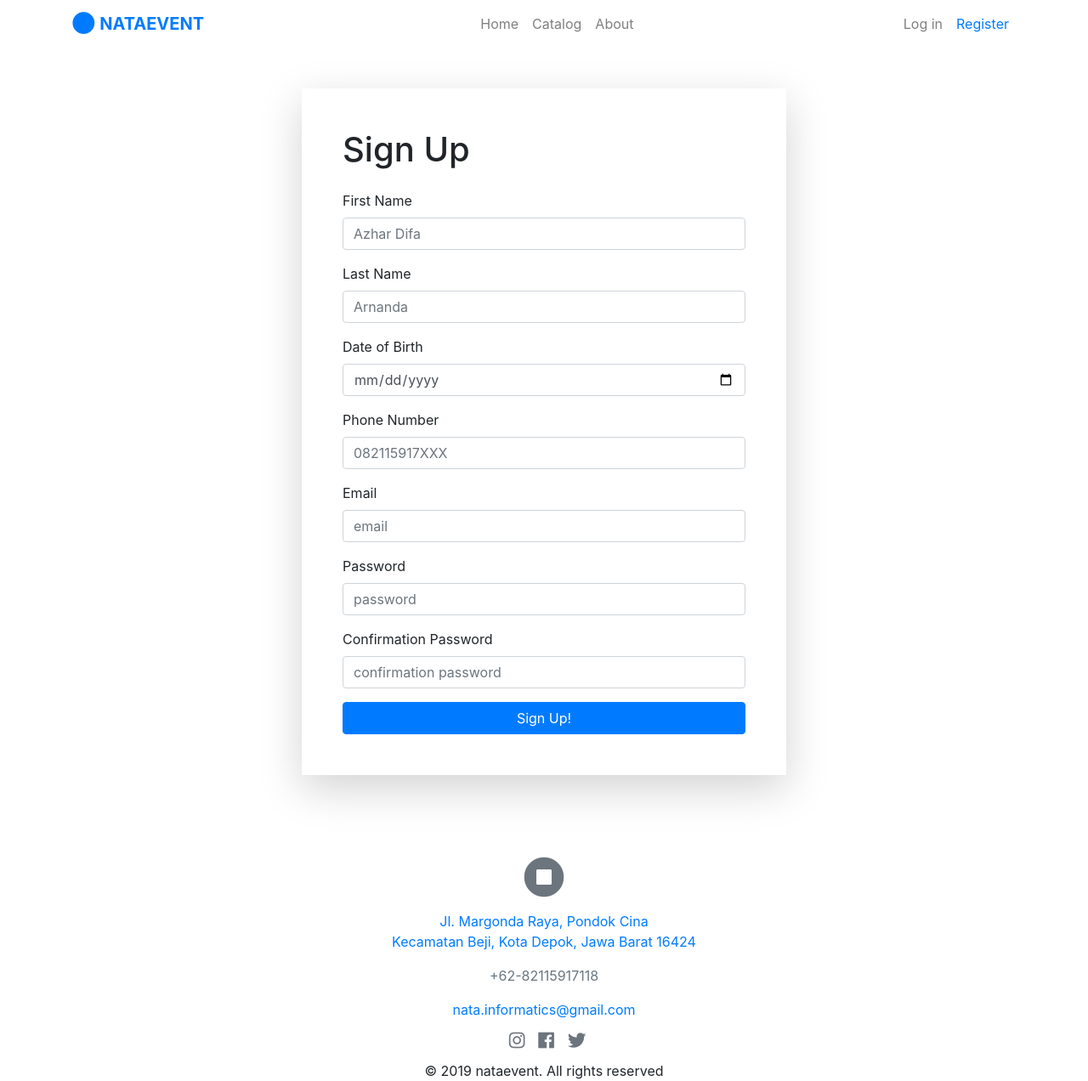
After one commit to nata-informatics/nata-web, a Django app: page /base/sign_up/ in a window 1280 px wide. The commit adds this page. Shown: the whole page at 85% size. Run offline with Django 3.2, Linux system fonts and the light colour scheme; parts of the project's set-up code (start-up, migrations or seed data) failed here and were passed over; some libraries are stand-ins or nearby versions.

Commit message:
Frontend: add sign up page

```diff
--- /dev/null
+++ b/nataweb/base/forms.py
@@ -0,0 +1,115 @@
+from django import forms
+from django.core.exceptions import ValidationError
+from django.utils.translation import ugettext_lazy as _
+
+class NataUser(forms.Form):
+    first_name = forms.CharField(
+        max_length=20,
+        label='First Name',
+        label_suffix='',
+        widget=forms.TextInput(
+            attrs={
+                'class': 'form-control',
+                'placeholder': 'Azhar Difa',
+                'required': 'required',
+                'type': 'text',
+                }
+            )
+        )
+
+    last_name = forms.CharField(
+        max_length=20,
+        label='Last Name',
+        label_suffix='',
+        widget=forms.TextInput(
+            attrs={
+                'class': 'form-control',
+                'placeholder': 'Arnanda',
+                'required': 'required',
+                'type': 'text',
+                }
+            )
+        )
+
+    date_of_birth = forms.DateField(
+        label='Date of Birth',
+        label_suffix='',
+        widget=forms.DateInput(
+            attrs={
+                'class': 'form-control',
+                'required': 'required',
+                'type': 'date'
+                }
+            )
+        )
+
+    phone_number = forms.DecimalField(
+        max_digits=13,
+        label='Phone Number',
+        label_suffix='',
+        widget=forms.TextInput(
+            attrs={
+                'class': 'form-control',
+                'placeholder': '082115917XXX',
+                'required': 'required',
+                'type': 'text'
+                }
+            )
+        )
+
+
+    email = forms.EmailField(
+        label='Email',
+        label_suffix='',
+        widget=forms.EmailInput(
+            attrs={
+                'class': 'form-control',
+                'placeholder': 'email',
+                'required': 'required',
+                'type': 'email'
+                }
+            )
+        )
+
+    password = forms.CharField(
+        label='Password',
+        label_suffix='',
+        widget=forms.TextInput(
+            attrs={
+                'class': 'form-control',
+                'placeholder': 'password',
+                'required': 'required',
+                'type': 'password'
+                }
+            )
+        )
+
+    password2 = forms.CharField(
+        label='Confirmation Password',
+        label_suffix='',
+        widget=forms.TextInput(
+            attrs={
+                'class': 'form-control',
+                'placeholder': 'confirmation password',
+                'required': 'required',
+                'type': 'password'
+                }
+            )
+        )
+
+    # def clean_password(self):
+    #     data = self.cleaned_data['password']
+    #     data_2 = self.cleaned_data['password2']
+
+    #     if data != data_2 :
+    #         raise ValidationError(_('Confirmation password invalid!'))
+
+    #     return data
+
+    def clean_first_name(self):
+        data = self.cleaned_data['first_name']
+
+        if len(data) > 20 :
+            raise ValidationError(_('Too much character!'))
+
+        return data
--- a/nataweb/base/templates/header-azhar.html
+++ b/nataweb/base/templates/header-azhar.html
@@ -20,7 +20,7 @@
             {% else %}
             <ul class="navbar-nav">
                 <li class="nav-item"> <a class="nav-link" href="/accounts/login/">Log in</a> </li>
-                <li class="nav-item"> <a class="nav-link text-primary" href="#">Register</a> </li>
+                <li class="nav-item"> <a class="nav-link text-primary" href="/base/sign_up/">Register</a> </li>
             </ul>
             {% endif %}
           </div>
--- /dev/null
+++ b/nataweb/base/templates/sign_up.html
@@ -0,0 +1,18 @@
+{% extends 'base-azhar.html' %}
+
+{% block title %}
+Sign Up
+{% endblock %}
+
+{% block content %}
+<div class="row">
+    <div class="mx-auto col-md-6 col-10 bg-white p-5 shadow-lg" style="">
+      <h1 class="mb-4">Sign Up</h1>
+      <form class="text-left" method="POST">
+        {% csrf_token %}
+        {{form.as_p}}
+        <button type="submit" class="btn btn-primary btn-block mt-3">Sign Up!</button>
+      </form>
+    </div>
+</div>
+{% endblock %}
--- a/nataweb/base/urls.py
+++ b/nataweb/base/urls.py
@@ -3,5 +3,6 @@ from . import views
 
 
 urlpatterns = [
-    path('', views.test_base, name='test_base')
+    path('', views.test_base, name='test_base'),
+    path('sign_up/', views.sign_up, name='sign_up')
 ]
--- a/nataweb/base/views.py
+++ b/nataweb/base/views.py
@@ -1,5 +1,38 @@
 from django.shortcuts import render
+from django.http import HttpResponseRedirect
+from django.urls import reverse
+from base.forms import NataUser
 
 # Create your views here.
 def test_base(request):
     return render(request, 'base.html')
+
+def sign_up(request):
+    if request.method == 'POST':
+        form = NataUser(request.POST)
+        if form.is_valid():
+            f_fname = form.cleaned_data['first_name']
+            f_lname = form.cleaned_data['last_name']
+            f_email = form.cleaned_data['email']
+            f_password = form.cleaned_data['password']
+            f_password2 = form.cleaned_data['password2']
+            f_birth = form.cleaned_data['date_of_birth']
+            f_phone = form.cleaned_data['phone_number']
+
+            # manual validation
+            print(str(type(f_fname)) + ": " + f_fname)
+            print(str(type(f_lname)) + ": " + f_lname)
+            print(str(type(f_email)) + ": " + f_email)
+            print(str(type(f_password)) + ": " + f_password)
+            print(str(type(f_password2)) + ": " + f_password2)
+            print(str(type(f_birth)) + ": " + str(f_birth))
+            print(str(type(f_phone)) + ": " + str(f_phone))
+
+            return HttpResponseRedirect('/accounts/login/')
+    else:
+        form = NataUser()
+
+    context = {
+        'form' : form
+    }
+    return render(request, 'sign_up.html', context)
--- a/nataweb/global_templates/registration/login.html
+++ b/nataweb/global_templates/registration/login.html
@@ -37,7 +37,7 @@ Sign In
                 </div>
                 <div class="row">
                     <div class="col-md-12 text-center">
-                        <a class="btn btn-primary btn-lg" href="#">Sign Up!</a>
+                        <a class="btn btn-primary btn-lg" href="/base/sign_up/">Sign Up!</a>
                     </div>
                 </div>
             </div>
```
Also changed, not shown: nataweb/relational.txt (+1 -6 lines).
